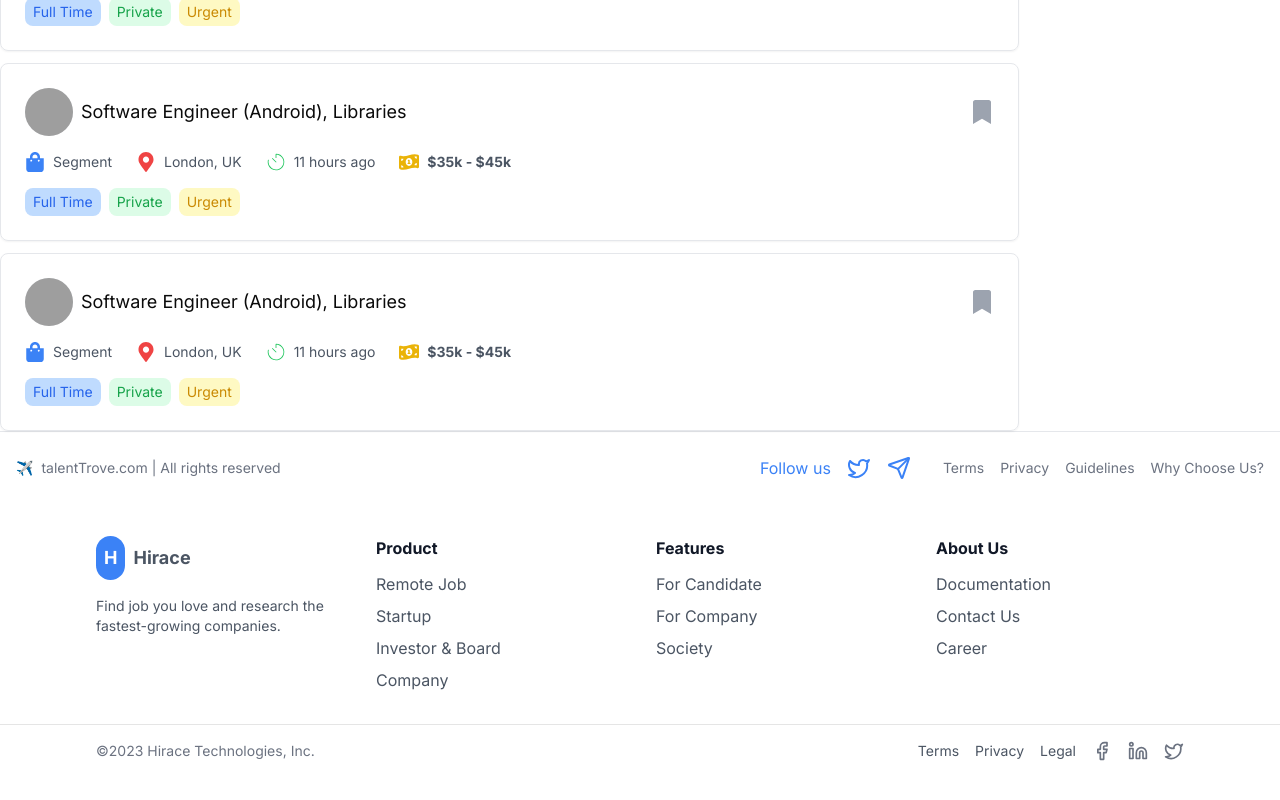
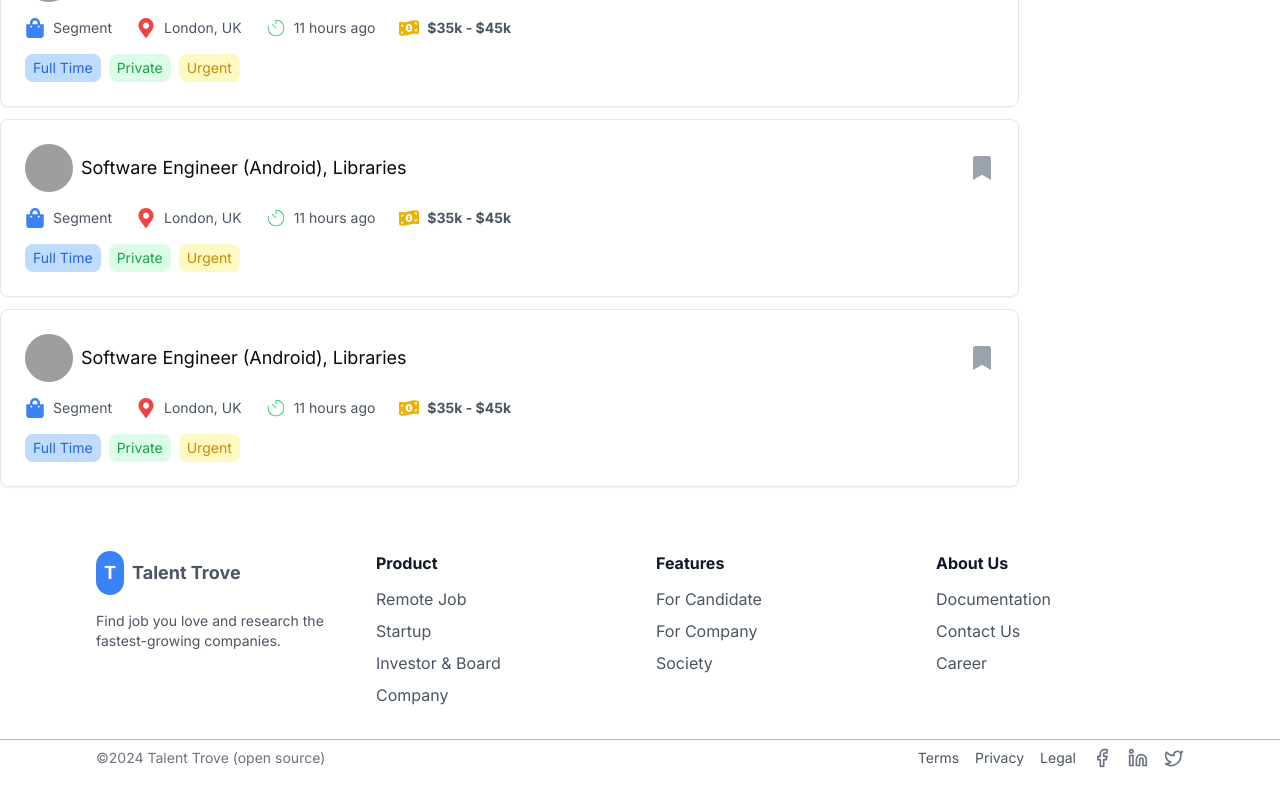
Before and after one commit to The-Dev-Hive/Talent-Trove-Client, a Next.js app: page /jobs in a window 1280 px wide. Shown: the part 2011-2811 px from the top of the page. Built offline with nearby package versions, Linux system fonts and the light colour scheme; grey boxes are pictures that could not be loaded.

Commit message:
fixed overflowing home page and job page #16

```diff
--- a/src/app/(front)/jobs/components/Hero.tsx
+++ b/src/app/(front)/jobs/components/Hero.tsx
@@ -2,7 +2,10 @@
 
 export const Hero = () => {
   return (
-    <div className="mx-auto max-w-6xl px-4 py-8 md:py-12    ">
+    <div
+      className="mx-auto max-w-6xl
+     px-4 py-8 md:py-12    "
+    >
       <div className=" w-full md:w-4/5 lg:w-5/6 p-4 text-center md:text-left">
         <h1 className="text-4xl  sm:text-7xl md:text-7xl font-bold">
           Join the best tech startups in the{' '}
--- a/src/app/(front)/jobs/page.tsx
+++ b/src/app/(front)/jobs/page.tsx
@@ -1,16 +1,15 @@
 // reference :  https://preview.cruip.com/job-board/
 
-import React from 'react';
+import React, { Fragment } from 'react';
 import { Hero, ShowJobs } from './components';
 import { RootFooter } from '@/components/shared';
 
 const JobPage = () => {
   return (
-    <>
+    <div className="  mt-14 ">
       <Hero />
       <ShowJobs />
-      <RootFooter />
-    </>
+    </div>
   );
 };
 
--- a/src/components/footer/Footer.tsx
+++ b/src/components/footer/Footer.tsx
@@ -2,14 +2,14 @@
 
 const Footer = () => {
   return (
-    <footer className="bg-white text-gray-600 py-8">
+    <footer className="bg-white   text-gray-600 py-8 mt-8">
       <div className="  mx-auto   max-w-7xl px-6 md:px-12 lg:px-24 grid grid-cols-2 md:grid-cols-4 gap-8">
         <div>
           <div className="flex items-center space-x-2 mb-4">
             <div className="bg-blue-500 p-2 rounded-full">
-              <span className="text-white font-bold text-lg">H</span>
+              <span className="text-white font-bold text-lg">T</span>
             </div>
-            <h2 className="text-lg font-bold">Hirace</h2>
+            <h2 className="text-lg font-bold">Talent Trove</h2>
           </div>
           <p className="text-sm">
             Find job you love and research the fastest-growing companies.
@@ -45,9 +45,9 @@
         </div>
       </div>
 
-      <div className="border-t  mt-8 pt-4">
-        <div className="container mx-auto px-6 md:px-12 lg:px-24 flex flex-col md:flex-row justify-between items-center text-sm">
-          <p className="text-gray-500">©2023 Hirace Technologies, Inc.</p>
+      <div className="border-t   border-indigo-300 mt-8   mx-auto   max-w-7xl ">
+        <div className="container pt-2 mx-auto px-6 md:px-12 lg:px-24 flex flex-col md:flex-row justify-between items-center text-sm">
+          <p className="text-gray-500">©2024 Talent Trove (open source)</p>
 
           <div className="flex space-x-4 mt-4 md:mt-0">
             <div className="flex space-x-4">
```
